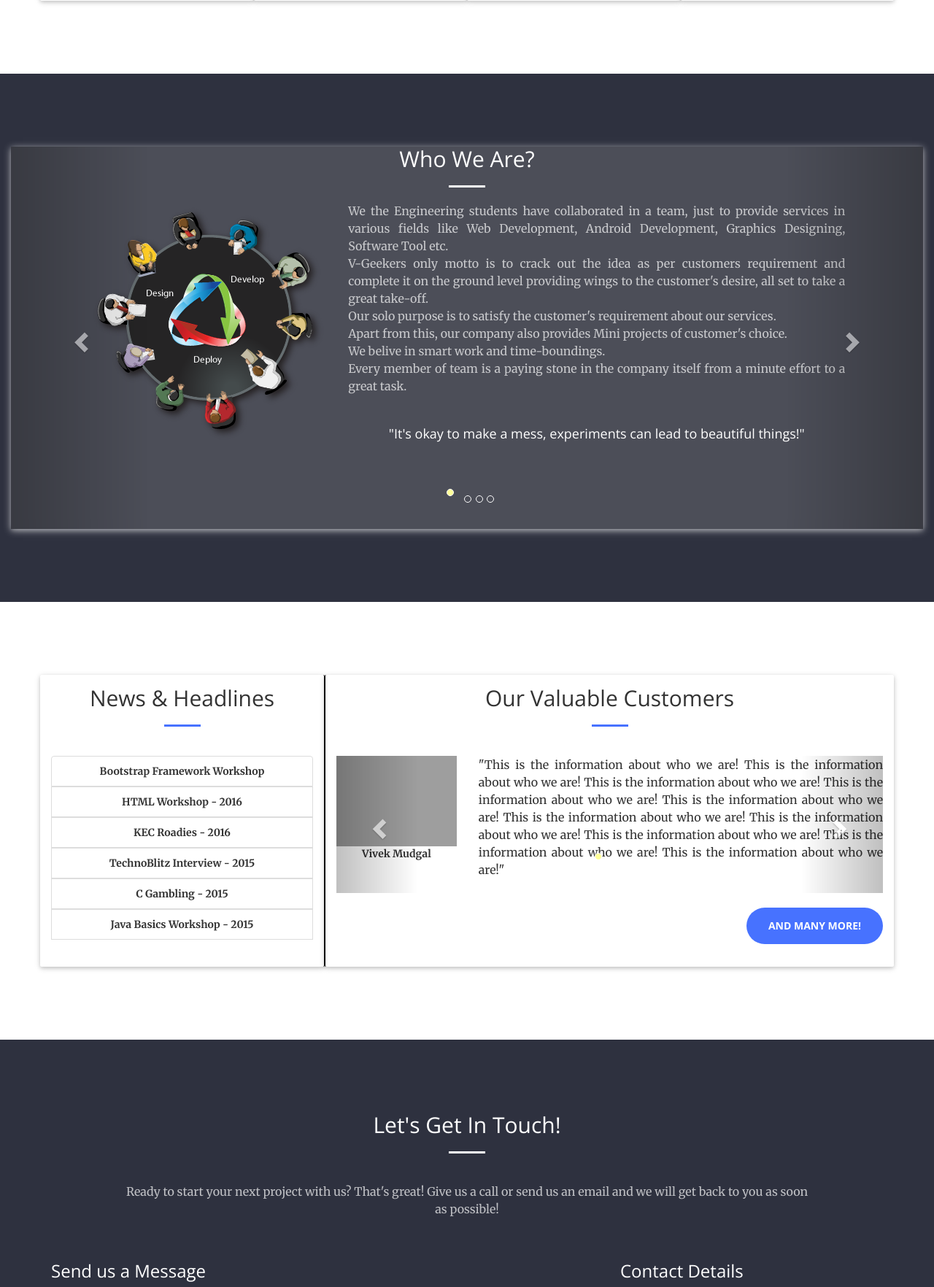
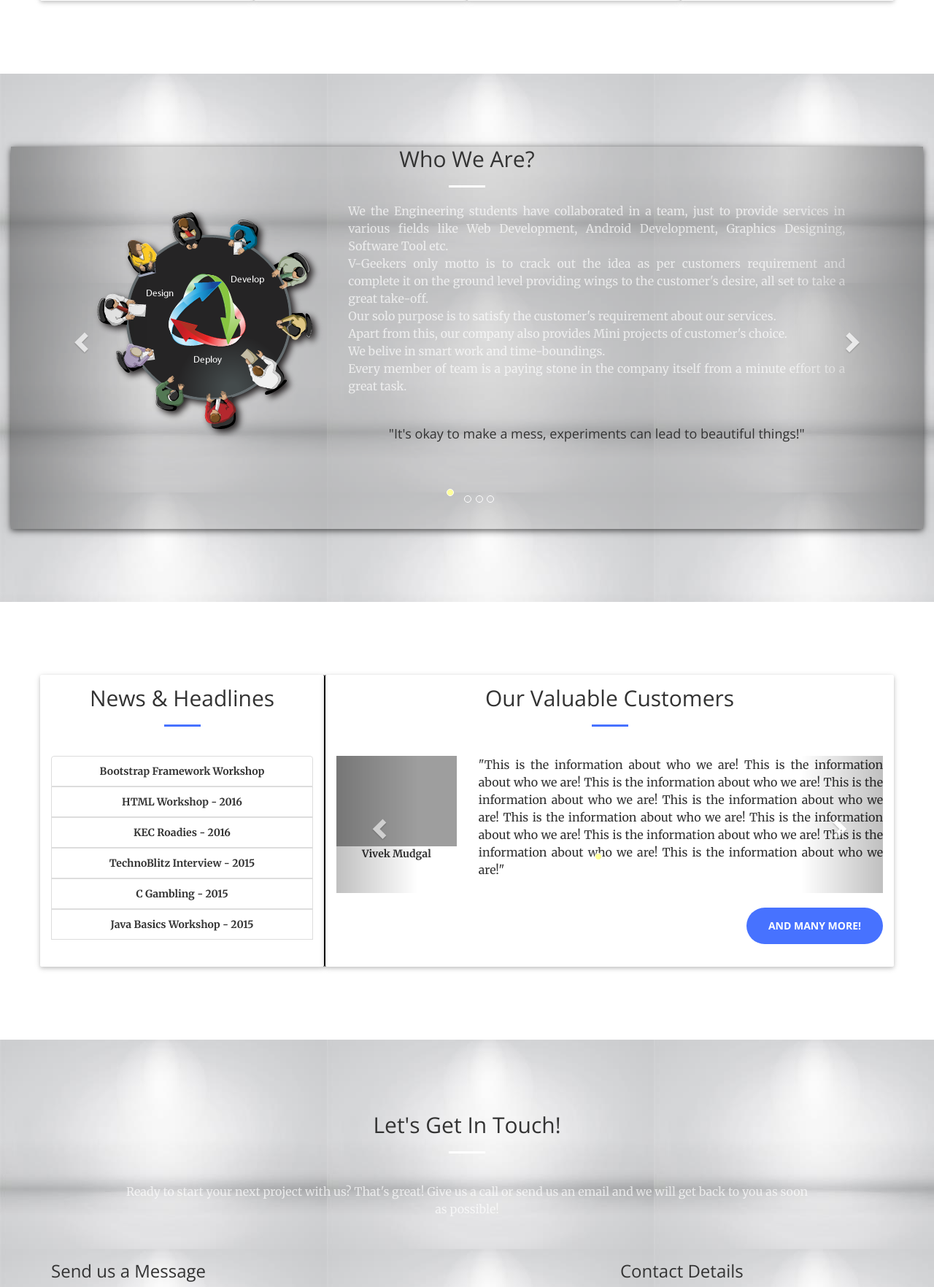
Before and after one commit to rhtkapr/dashboard.github.io, a PHP site: page / in a window 1280 px wide. Shown: the part 1349-3113 px from the top of the page at 73% size. Run offline with PHP 8.4, Linux system fonts and the light colour scheme; some libraries are stand-ins or nearby versions; grey boxes are pictures that could not be loaded.

Commit message:
changes made2

```diff
--- a/main/css/creative.css
+++ b/main/css/creative.css
@@ -43,6 +43,9 @@
 }
 .bg-primary {
   background-color: #2e313f;
+}
+.bg-silver{
+	background-image: url('../img/header1.jpg');
 }
 .bg-dark {
   background-color: #222222;
@@ -589,5 +592,5 @@
 }
 #myCarousel1{
 	background-color: rgba(147, 147, 147, 0.3);
-	box-shadow: 0 2px 5px 0 rgba(255, 255, 255, 0.16), 0 2px 10px 0 rgba(255, 255, 255, 0.6);
+	box-shadow: 0 2px 5px 0 rgba(0, 0, 0, 0.16), 0 2px 10px 0 rgba(0, 0, 0, 0.6);
 }
--- a/main/index.html
+++ b/main/index.html
@@ -132,7 +132,7 @@
         </div>
     </section>
 
-    <section class="bg-primary" id="about">
+    <section class="bg-silver" id="about">
         <div class="container-fluid">
 
 			<div id="myCarousel1" class="carousel slide" data-ride="carousel1">
@@ -366,7 +366,7 @@
         </div>
     </section>
 
-	<section class="bg-primary" id="contact">
+	<section class="bg-silver" id="contact">
 
         <div class="container">
             <div class="row">
```
